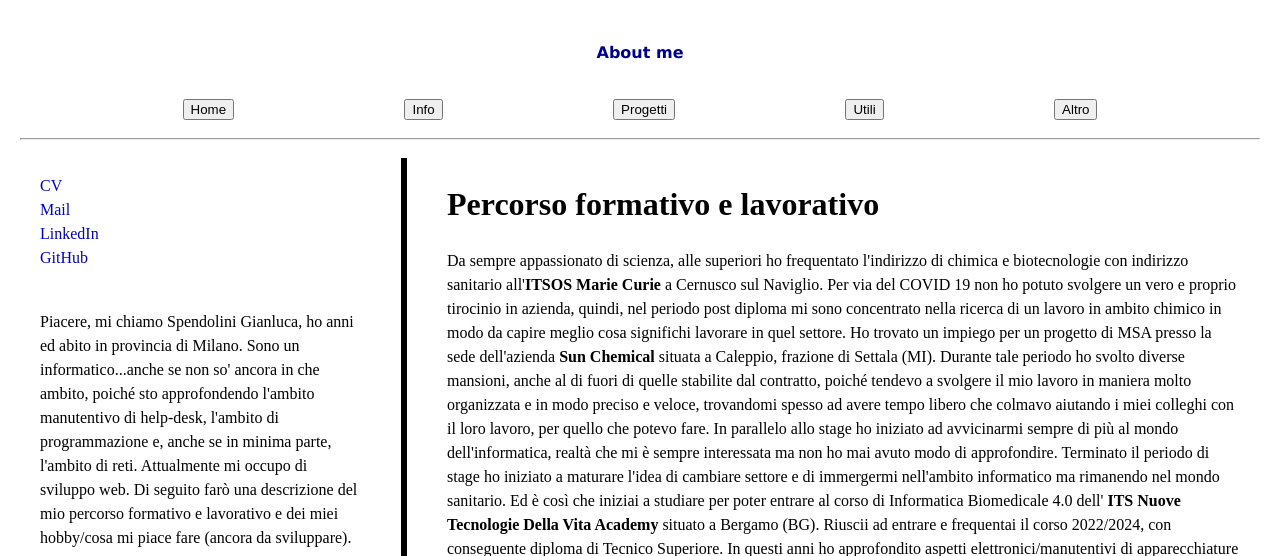
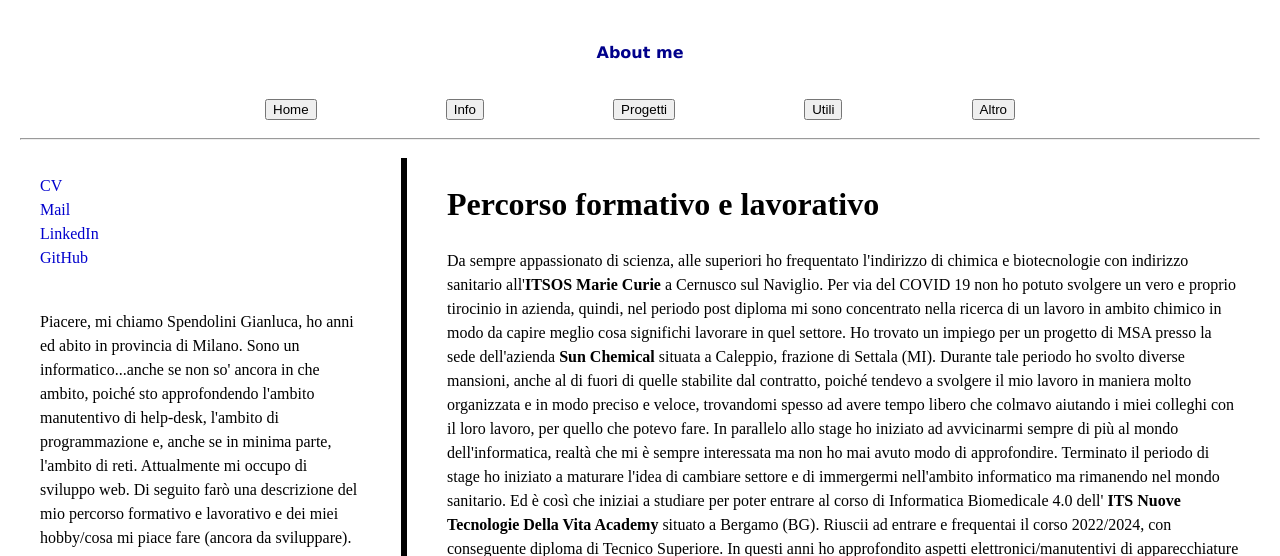
Before and after one commit to GianlucaSpendolini/GianlucaSpendolini.github.io, a PHP site: page /about.html in a window 1280 px wide. Shown: the top 556 px of the page. Run offline with PHP 8.4, Linux system fonts and the light colour scheme.

Commit message:
prova correzione larghezza nav max e min width -g

```diff
--- a/Static/css/style.css
+++ b/Static/css/style.css
@@ -109,7 +109,8 @@ header {
 
 #nav-bar nav {
     justify-content: space-between;
-    max-width: 75%;
+    max-width: 750px;
+    min-width: 300px;
     /*padding-left: 100px;
     padding-right: 100px;*/
 }
```
